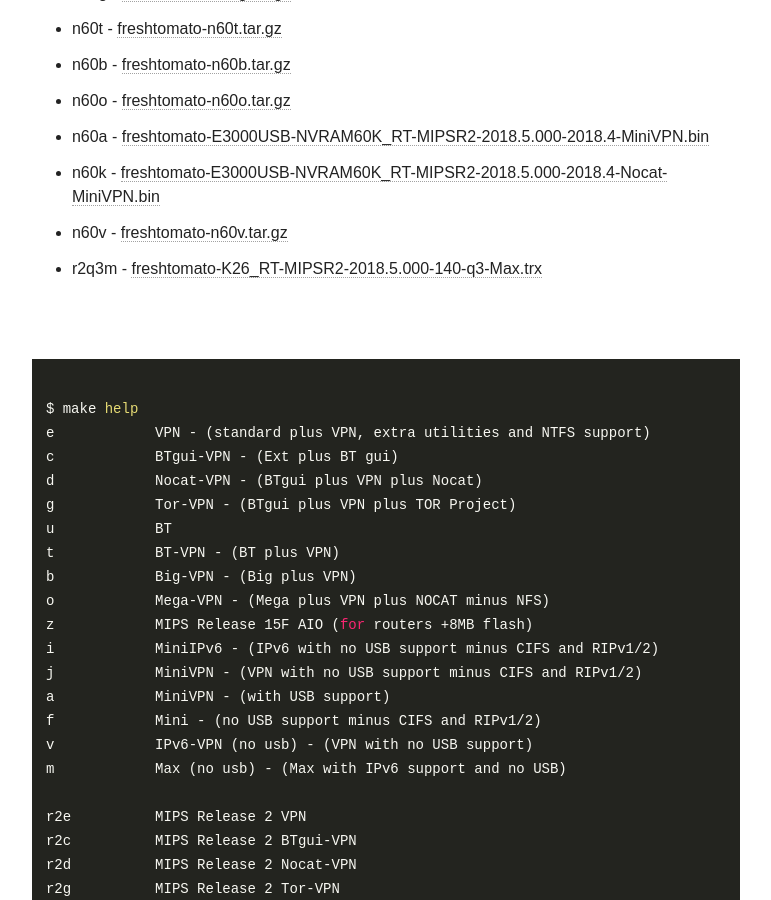
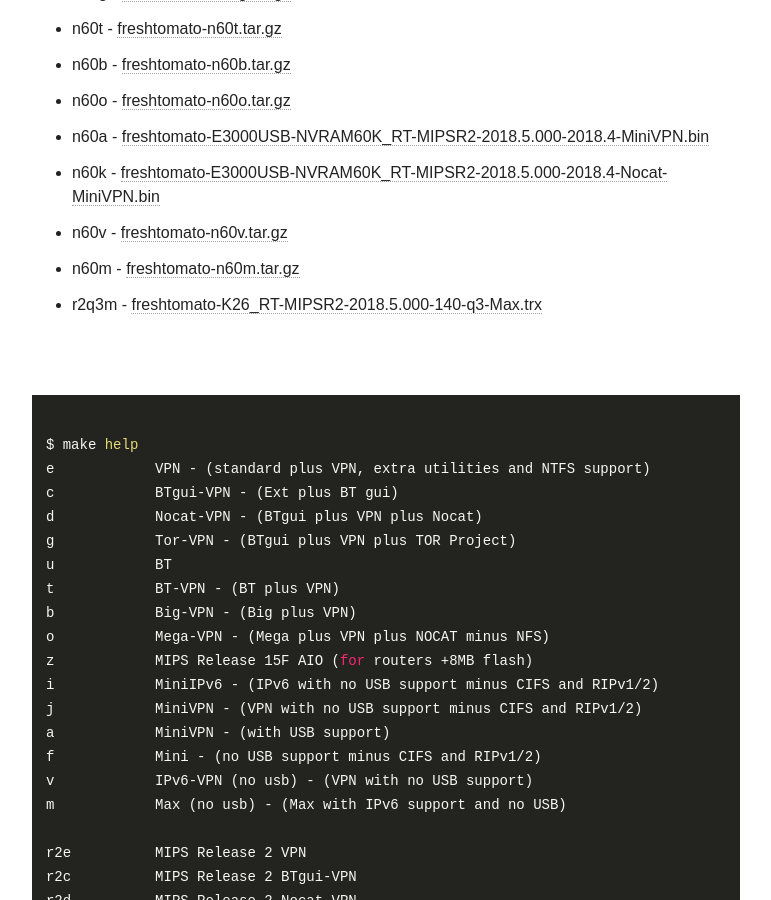
Before and after one commit to oglopss/freshtomato-mips-ci-jekyll, a Jekyll site: the page built from index.html, in a window 1280 px wide and 900 px high, scrolled down 1771 px. Shown: the whole window, without its empty margins (254-1025 px from the left). Built offline with Jekyll 4.4.1, drawn with Linux system fonts in a browser that asks for light colours; nearby versions of some CDN libraries.

Commit message:
Travis build 44 n60m pushed to gh-pages

```diff
--- a/_data/ss.yml
+++ b/_data/ss.yml
@@ -39,3 +39,4 @@ files:
   - 0037 n60o freshtomato-n60o.tar.gz
   - 0041 n60v freshtomato-n60v.tar.gz
   - 0043 r2q3m freshtomato-K26_RT-MIPSR2-2018.5.000-140-q3-Max.trx
+  - 0042 n60m freshtomato-n60m.tar.gz
```
